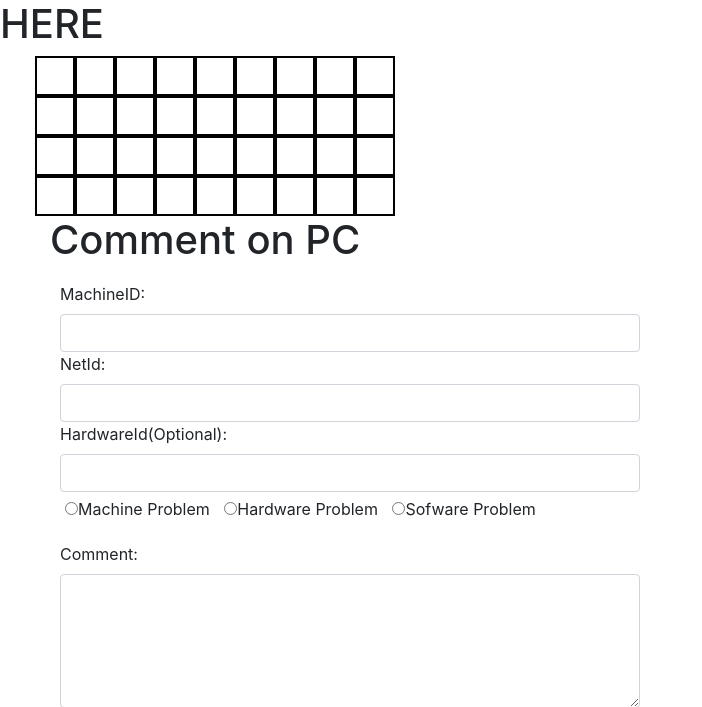
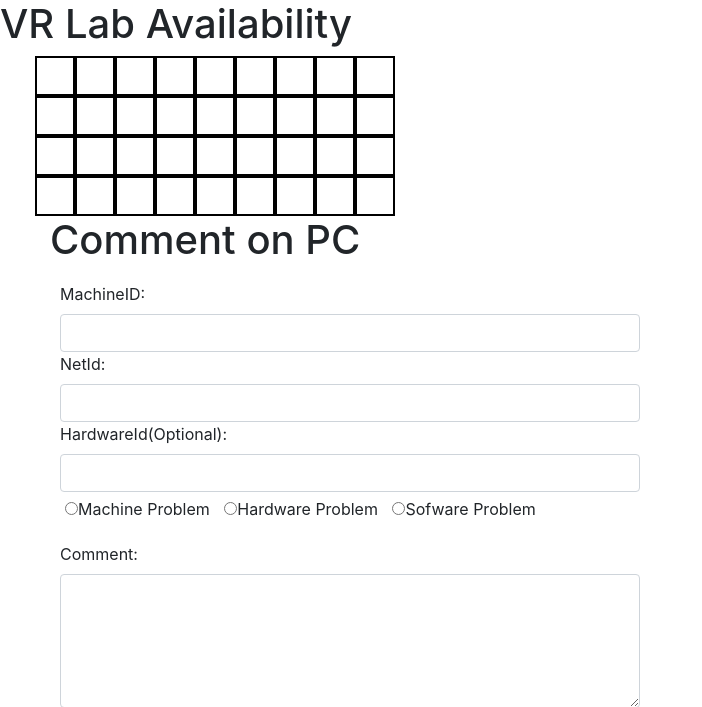
Before and after one commit to MichaelRechenberg/cs411webproject, a Python web app: template cs411project/templates/mainView.html in a window 1280 px wide. Shown: the top 707 px of the page, without its empty margins (0-702 px from the left). Run offline with Jinja, Linux system fonts and the light colour scheme; the template is opened without the code that fills it, so the values that code supplies are empty; some libraries are stand-ins or nearby versions.

Commit message:
Fixed Title

```diff
--- a/cs411project/templates/mainView.html
+++ b/cs411project/templates/mainView.html
@@ -43,7 +43,7 @@
         </script>
     </head>
     <body>
-        <h1>HERE</h1>
+        <h1>VR Lab Availability</h1>
         <div class="computerGrid">
           <div class = "row">
                     <div id="(0,0)" class="column" onclick="choosePC('(0,0)')"></div>
```
